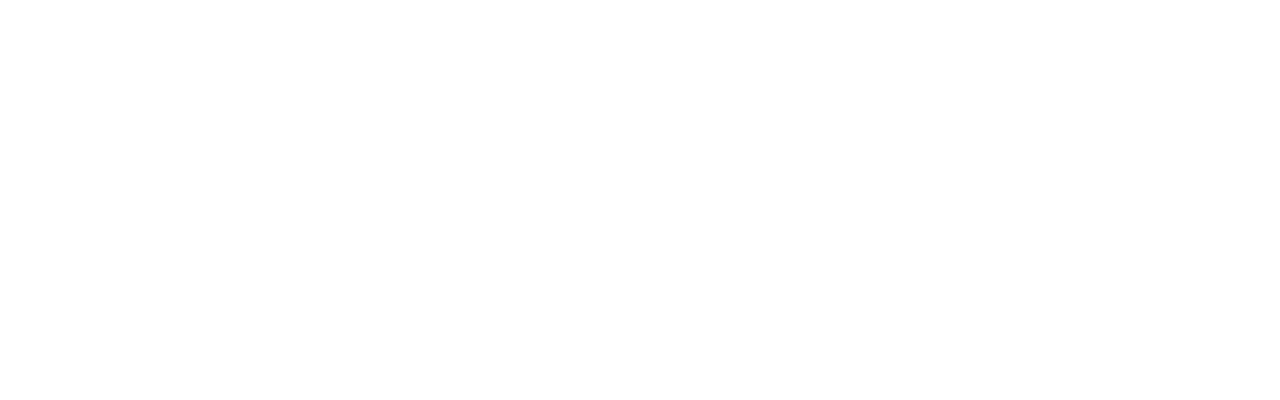
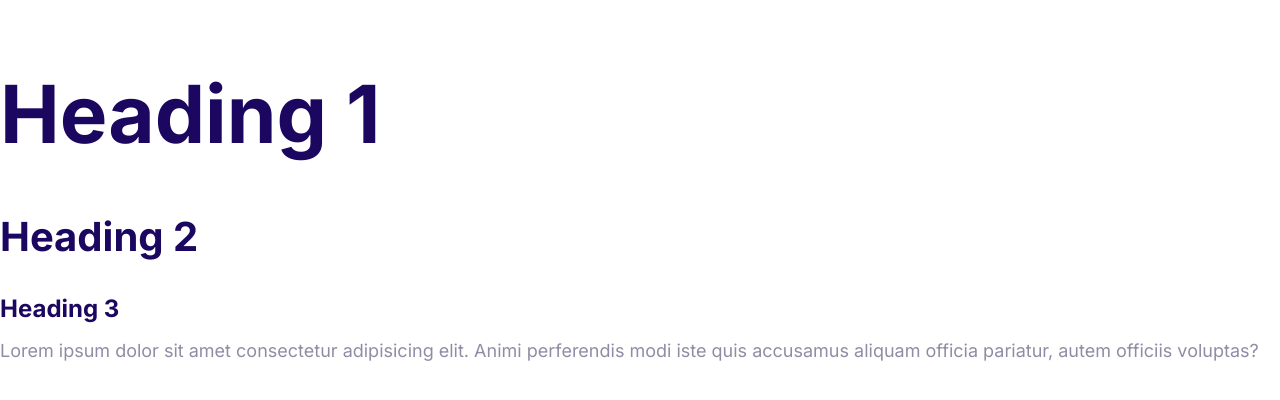
Before and after one commit to santhoshsandy7/Moshify-Project, a plain HTML site: page 9.MOSHIFY/index.html in a window 1280 px wide. Drawn offline with Linux system fonts and the light colour scheme.

Commit message:
Define the styles for the fonts.

```diff
--- a/9.MOSHIFY/css/styles.css
+++ b/9.MOSHIFY/css/styles.css
@@ -5,3 +5,52 @@
   --color-headings: #1b0760;
   --color-body: #918ca4;
 }
+
+/* 62.5 % 16 = 10 */
+html {
+  font-size: 62.5%;
+}
+body {
+  font-family: "Inter", Arial, Helvetica, sans-serif;
+  font-size: 2.4rem;
+  line-height: 1.5;
+  color: var(--color-body);
+}
+
+h1,
+h2,
+h3 {
+  color: var(--color-headings);
+  margin-bottom: 1rem;
+}
+
+h1 {
+  font-size: 7rem;
+}
+
+h2 {
+  font-size: 4rem;
+}
+
+h3 {
+  font-size: 3rem;
+}
+
+p {
+  margin-top: 0;
+}
+
+@media screen and (min-width: 1024px) {
+  body {
+    font-size: 1.8rem;
+  }
+  h1 {
+    font-size: 8rem;
+  }
+  h2 {
+    font-size: 4rem;
+  }
+  h3 {
+    font-size: 2.4rem;
+  }
+}
--- a/9.MOSHIFY/index.html
+++ b/9.MOSHIFY/index.html
@@ -4,9 +4,24 @@
     <meta charset="UTF-8" />
     <meta http-equiv="X-UA-Compatible" content="IE=edge" />
     <meta name="viewport" content="width=device-width, initial-scale=1.0" />
+    <link rel="preconnect" href="https://fonts.googleapis.com" />
+    <link rel="preconnect" href="https://fonts.gstatic.com" crossorigin />
+    <link
+      href="https://fonts.googleapis.com/css2?family=Inter:wght@400;700&display=swap"
+      rel="stylesheet"
+    />
     <link rel="stylesheet" href="css/normalize.css" />
     <link rel="stylesheet" href="css/styles.css" />
     <title>Document</title>
   </head>
-  <body></body>
+  <body>
+    <h1>Heading 1</h1>
+    <h2>Heading 2</h2>
+    <h3>Heading 3</h3>
+    <p>
+      Lorem ipsum dolor sit amet consectetur adipisicing elit. Animi perferendis
+      modi iste quis accusamus aliquam officia pariatur, autem officiis
+      voluptas?
+    </p>
+  </body>
 </html>
```
